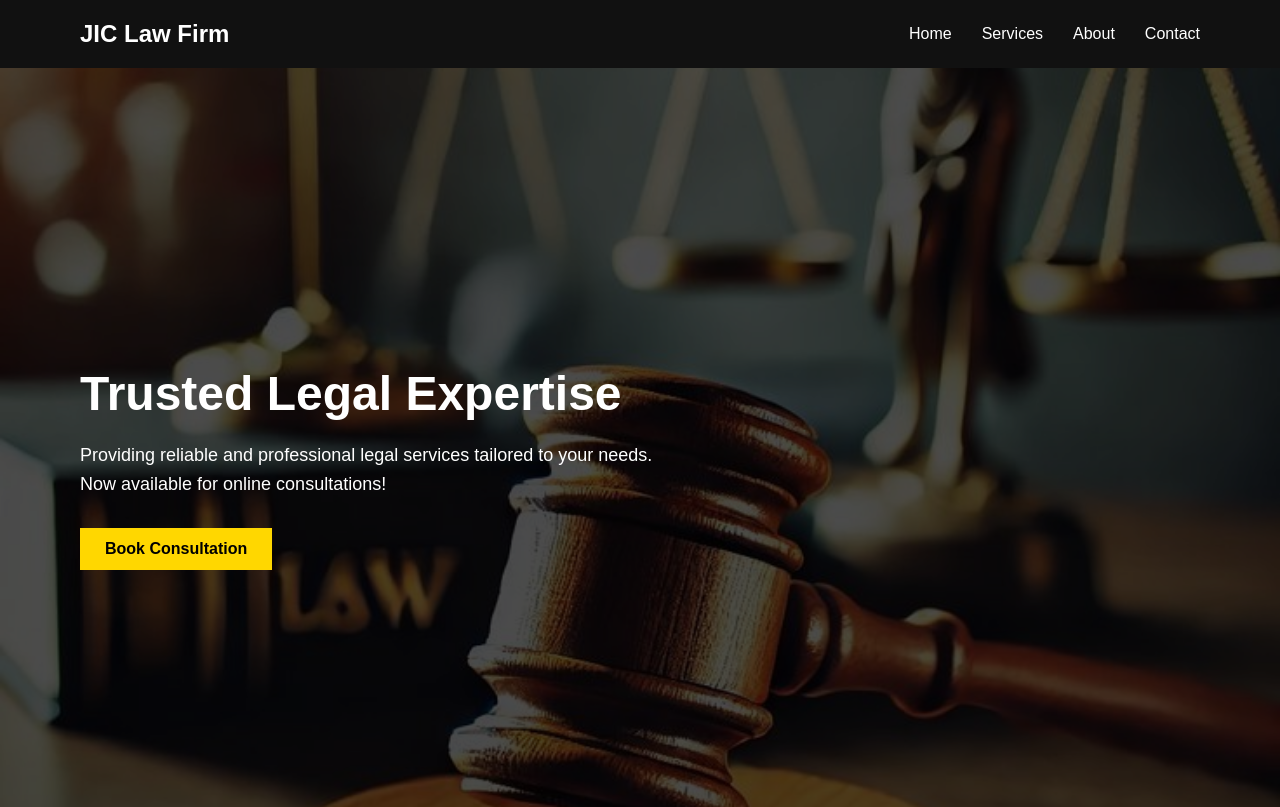
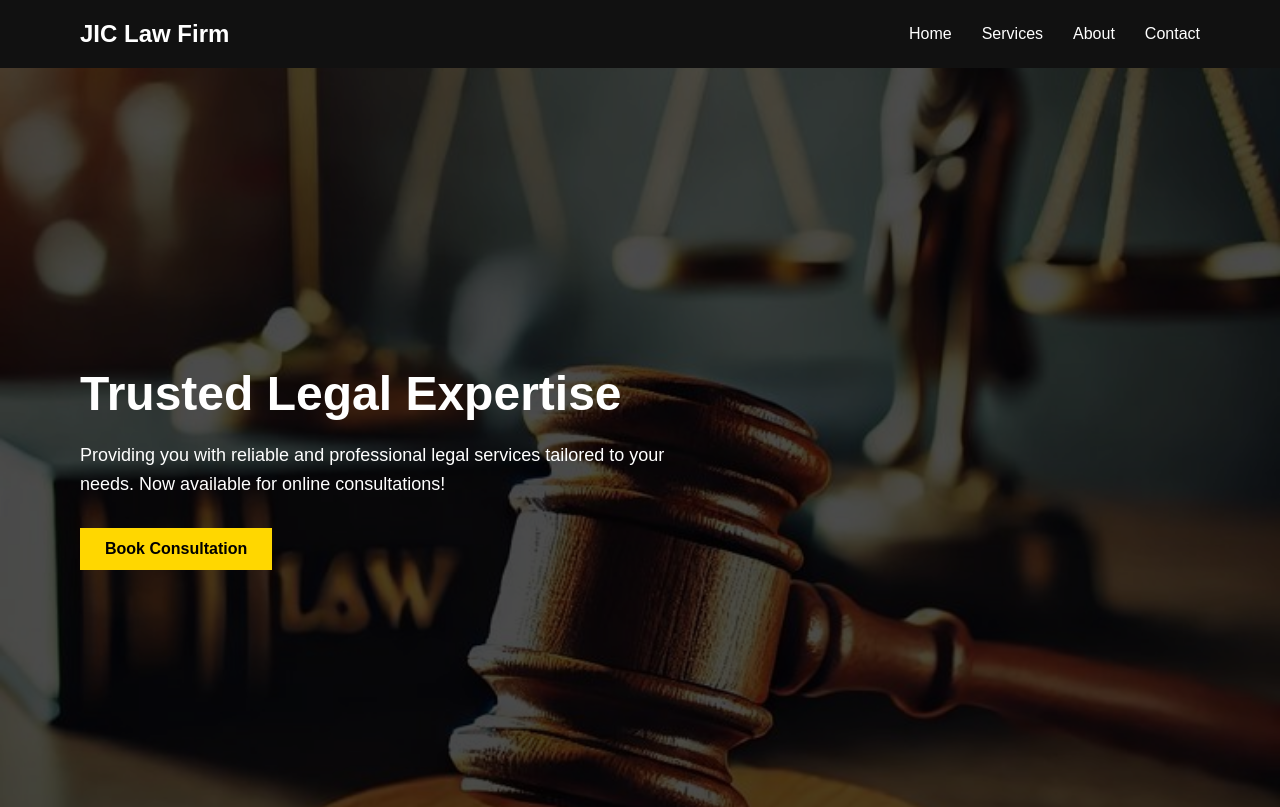
Before and after one commit to Oluwaferanmi-Habeeb/law-firm-site, a React (Vite) app: page / in a window 1280 px wide. Shown: the top 807 px of the page. Built offline with nearby package versions, Linux system fonts and the light colour scheme.

Commit message:
Update hero section text for clarity

```diff
--- a/src/Components/Hero.jsx
+++ b/src/Components/Hero.jsx
@@ -10,7 +10,7 @@ function Hero() {
                 <div className="hero-content">
                     <h1>Trusted Legal Expertise</h1>
                     <p>
-                        Providing reliable and professional legal services tailored to your needs. Now available for online consultations!
+                        Providing you with reliable and professional legal services tailored to your needs. Now available for online consultations!
                     </p>
                     <button>Book Consultation</button>
                 </div>
```
